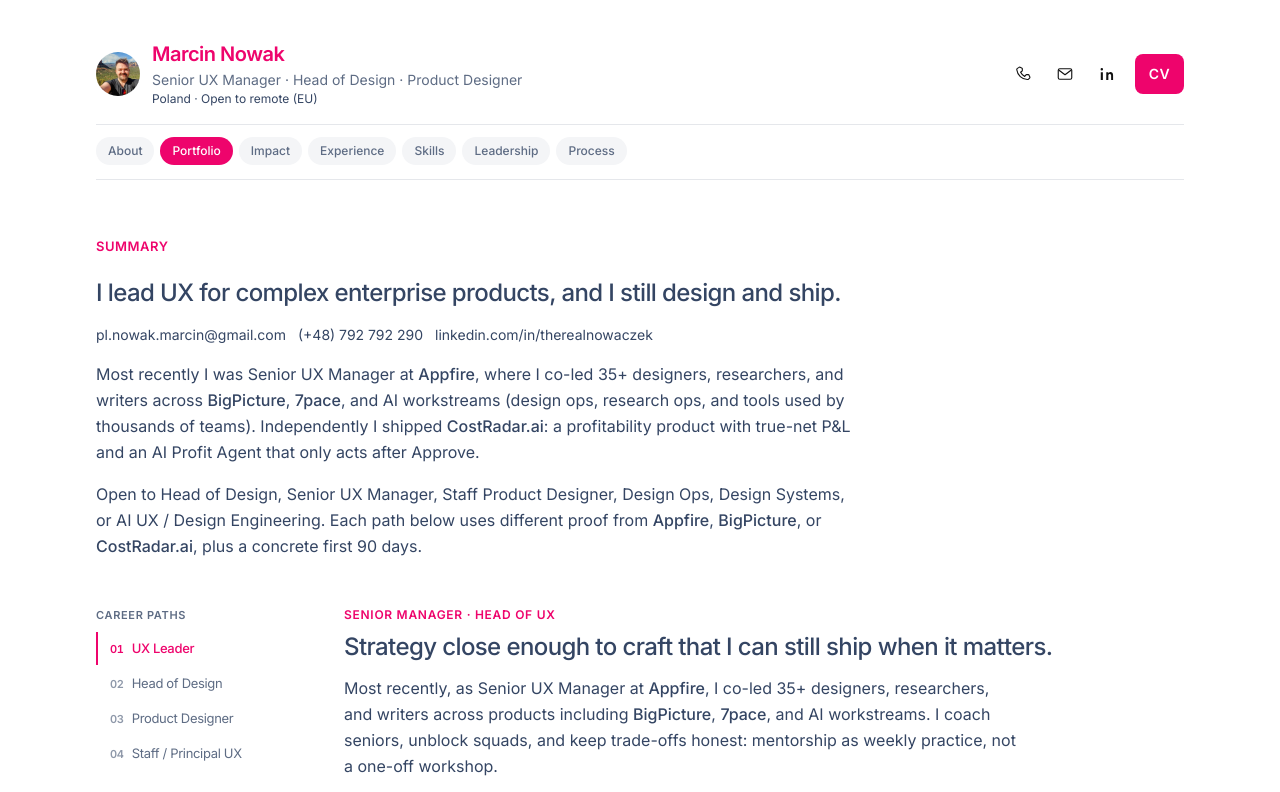
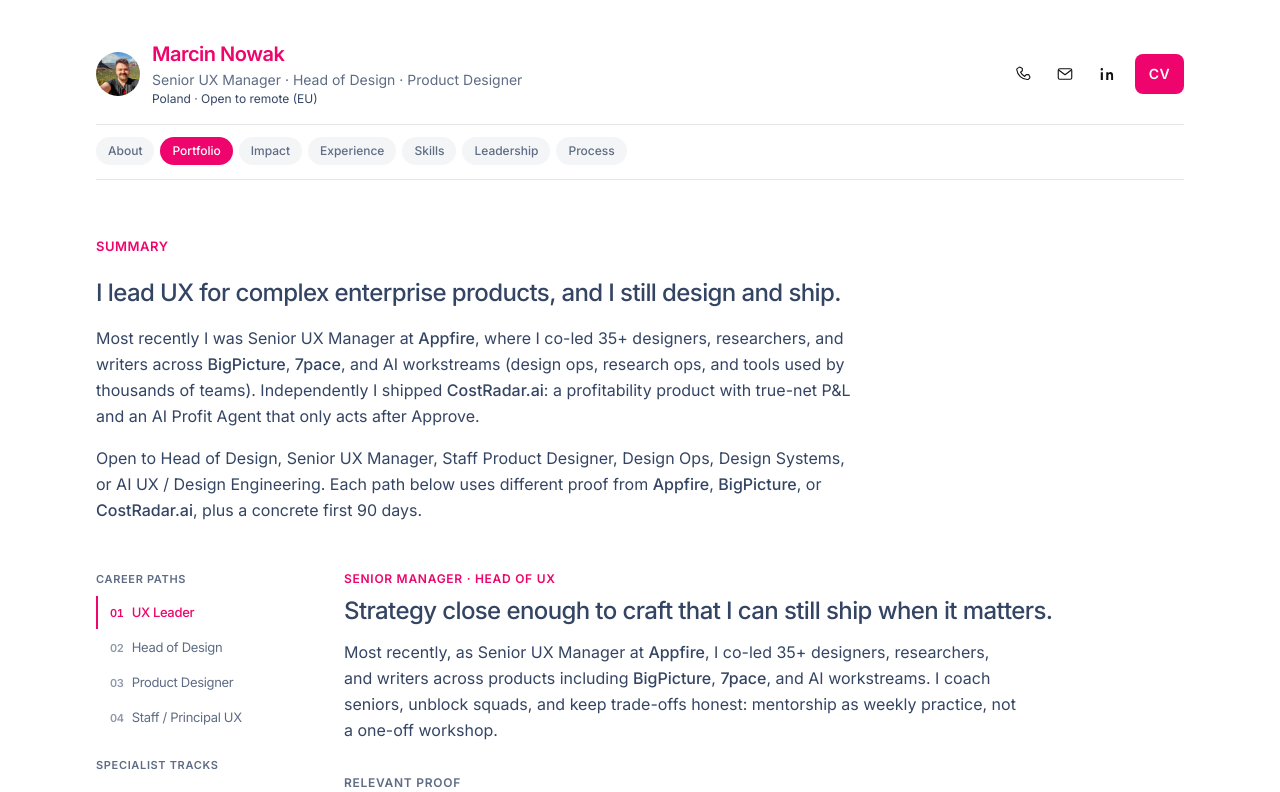
Before and after one commit to therealnowaczek/portfolio, a Next.js app: page / in a window 1280 px wide. Shown: the top 792 px of the page. Built offline with nearby package versions, Linux system fonts and the light colour scheme.

Commit message:
Refactor Intro component and update CV content: Remove contact information from the Intro component for a cleaner presentation. Update SITE object in lib/cv.ts to remove the linkedinLabel property, streamlining the CV data structure.

```diff
--- a/components/Intro.tsx
+++ b/components/Intro.tsx
@@ -1,4 +1,4 @@
-import { INTRO_HEADLINE, INTRO_PARAGRAPHS, SITE } from "@/lib/cv";
+import { INTRO_HEADLINE, INTRO_PARAGRAPHS } from "@/lib/cv";
 import { RichText } from "./RichText";
 
 export function Intro() {
@@ -11,22 +11,6 @@
         <p className="text-xl font-medium tracking-tight text-foreground-secondary sm:text-2xl">
           {INTRO_HEADLINE}
         </p>
-        <p className="flex flex-wrap gap-x-3 gap-y-1 text-sm text-foreground-secondary">
-          <a href={`mailto:${SITE.email}`} className="underline-offset-2 hover:underline">
-            {SITE.email}
-          </a>
-          <a href={SITE.phoneHref} className="underline-offset-2 hover:underline">
-            {SITE.phone}
-          </a>
-          <a
-            href={SITE.linkedin}
-            target="_blank"
-            rel="noopener noreferrer"
-            className="underline-offset-2 hover:underline"
-          >
-            {SITE.linkedinLabel}
-          </a>
-        </p>
         <div className="space-y-4 text-[15px] leading-relaxed text-foreground-secondary sm:text-base">
           {INTRO_PARAGRAPHS.map((p) => (
             <p key={p.slice(0, 40)}>
--- a/lib/cv.ts
+++ b/lib/cv.ts
@@ -34,7 +34,6 @@
   phone: "(+48) 792 792 290",
   phoneHref: "tel:+48792792290",
   linkedin: "https://www.linkedin.com/in/therealnowaczek/",
-  linkedinLabel: "linkedin.com/in/therealnowaczek",
   cvPdf: "/Marcin_Nowak_CV_2026.pdf",
   cvFilename: "Marcin_Nowak_CV_2026.pdf",
   costradar: "https://costradar.ai",
```
